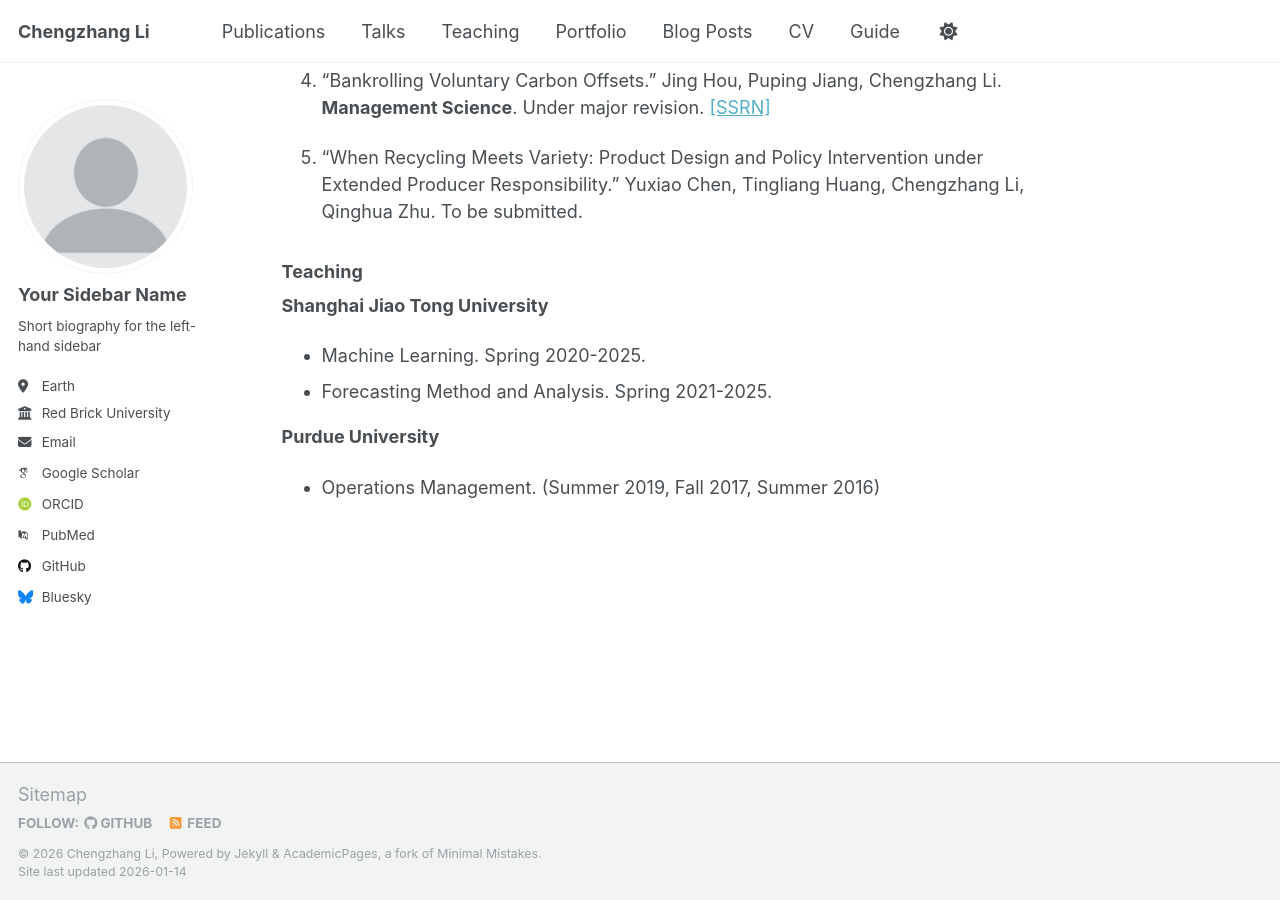
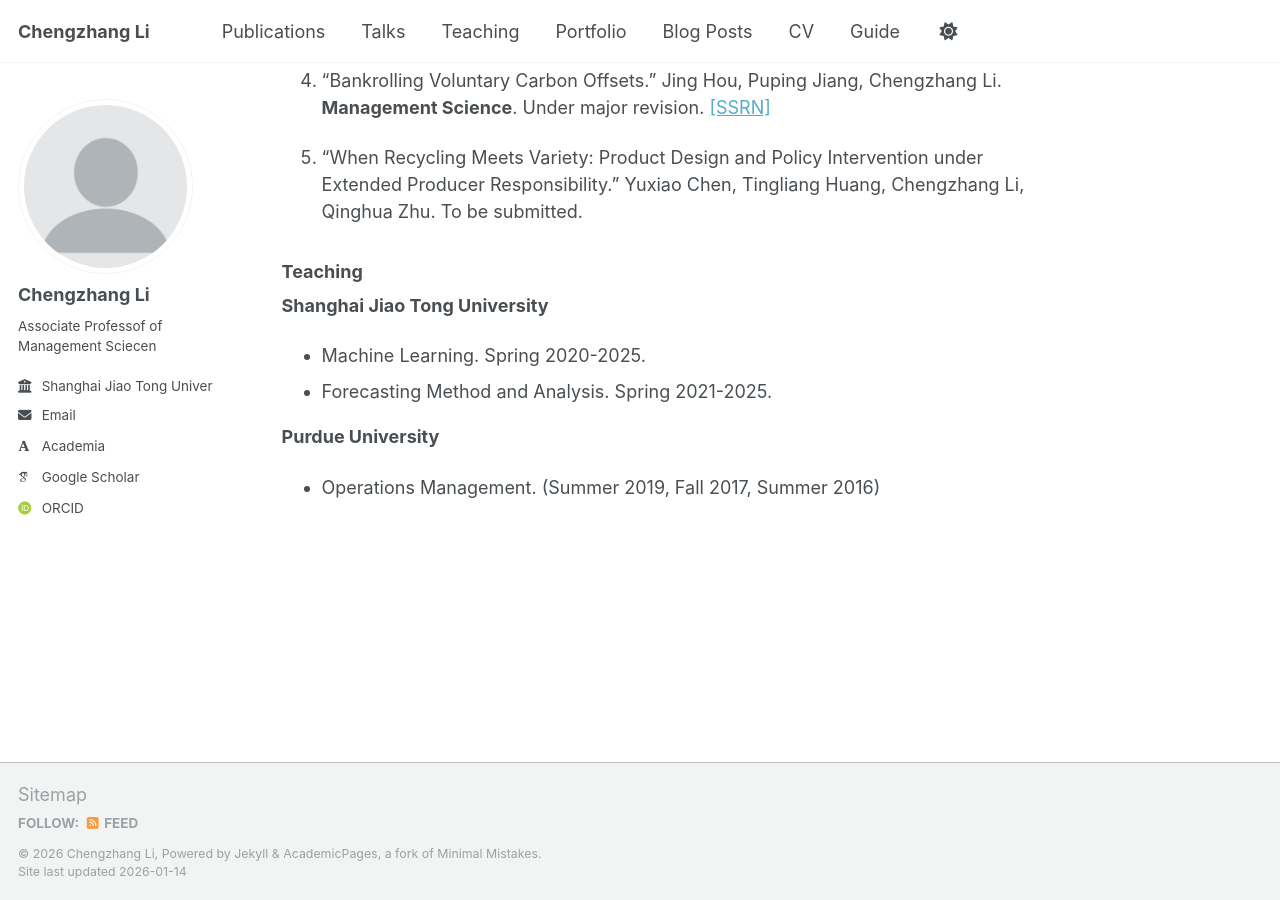
Before and after one commit to li-chengzhang/li-chengzhang.github.io, a Jekyll site: the page built from _pages/about.md, in a window 1280 px wide and 900 px high, scrolled down 1318 px. Built offline with Jekyll 4.4.1, drawn with Linux system fonts in a browser that asks for light colours; some web fonts are replaced; a script that is not in the unit is left out.

Commit message:
Update _config.yml

```diff
--- a/_config.yml
+++ b/_config.yml
@@ -24,23 +24,23 @@ repository               : "li-chengzhang/li-chengzhang.github.io"
 author:
   # Biographic information
   avatar           : "profile.png"
-  name             : "Your Sidebar Name"
+  name             : "Chengzhang Li"
   pronouns         : # example: "she/her"
-  bio              : "Short biography for the left-hand sidebar"
-  location         : "Earth"
-  employer         : "Red Brick University"
+  bio              : "Associate Professof of Management Sciecen"
+  # location         : "Earth"
+  employer         : "Shanghai Jiao Tong University"
   uri              : # URL
-  email            : "none@example.org"
+  email            : "cz.li@sjtu.edu.cn"
 
   # Academic websites
-  academia         : # URL
+  academia         : "https://www.acem.sjtu.edu.cn/en/faculty/lichengzhang.html#container?91"
   arxiv            : # URL - Update with the correct link to your profile
-  googlescholar    : "https://scholar.google.com/citations?user=PS_CX0AAAAAJ"
+  googlescholar    : "https://scholar.google.com/citations?user=pGcgNxwAAAAJ&hl=en"
   inspire-hep      : # URL
   impactstory      : # URL
   orcid            : "http://orcid.org/yourorcidurl"
   semantic         : # URL
-  pubmed           : "https://www.ncbi.nlm.nih.gov/pubmed/?term=john+snow"
+  pubmed           : # "https://www.ncbi.nlm.nih.gov/pubmed/?term=john+snow"
   researchgate     : # URL
   scopus           : # URL
 
@@ -48,13 +48,13 @@ author:
   bitbucket        : # Username - Update with your username on the site
   codepen          : # Username
   dribbble         : # Username
-  github           : "academicpages"
+  github           : # "academicpages"
   kaggle           : # Username
   stackoverflow    : # User number or user number and name (i.e., use "1" or "1/jeff-atwood")
 
   # Social media
   artstation       : # Username
-  bluesky          : "bsky.app" # Replace this with you Bluesky username
+  bluesky          : # "bsky.app" # Replace this with you Bluesky username
   facebook         : # Username
   flickr           : # Username
   foursquare       : # Username
```
